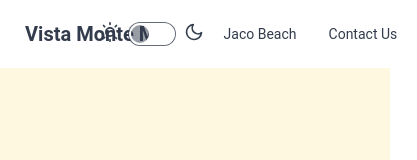
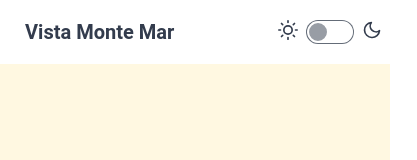
Before and after one commit to jmalab1/vista-monte-mar-services, a React (Vite) app in the folder app/: page / in a window 390 px wide. Shown: the top 160 px of the page, 417 px wide, since content can reach past the window. Built offline with nearby package versions, Linux system fonts and the light colour scheme; some icons are missing.

Commit message:
hide menu on small screen

```diff
--- a/app/src/modules/Navbar/index.tsx
+++ b/app/src/modules/Navbar/index.tsx
@@ -16,7 +16,6 @@ export const Navbar = () => {
   const dark = 'dim';
 
   const getInitialTheme = () => {
-    console.log(localStorage.getItem('theme'));
     return localStorage.getItem('theme') ?? light;
   };
 
@@ -72,7 +71,8 @@ export const Navbar = () => {
             <path d="M21 12.79A9 9 0 1 1 11.21 3 7 7 0 0 0 21 12.79z"></path>
           </svg>
         </label>
-        <ul className="menu menu-horizontal px-1">
+
+        <ul className="menu menu-horizontal px-1 hidden lg:visible">
           {NAV_MENU.map(({ name, href }) => (
             <li>
               <a href={href}>{name}</a>
```
